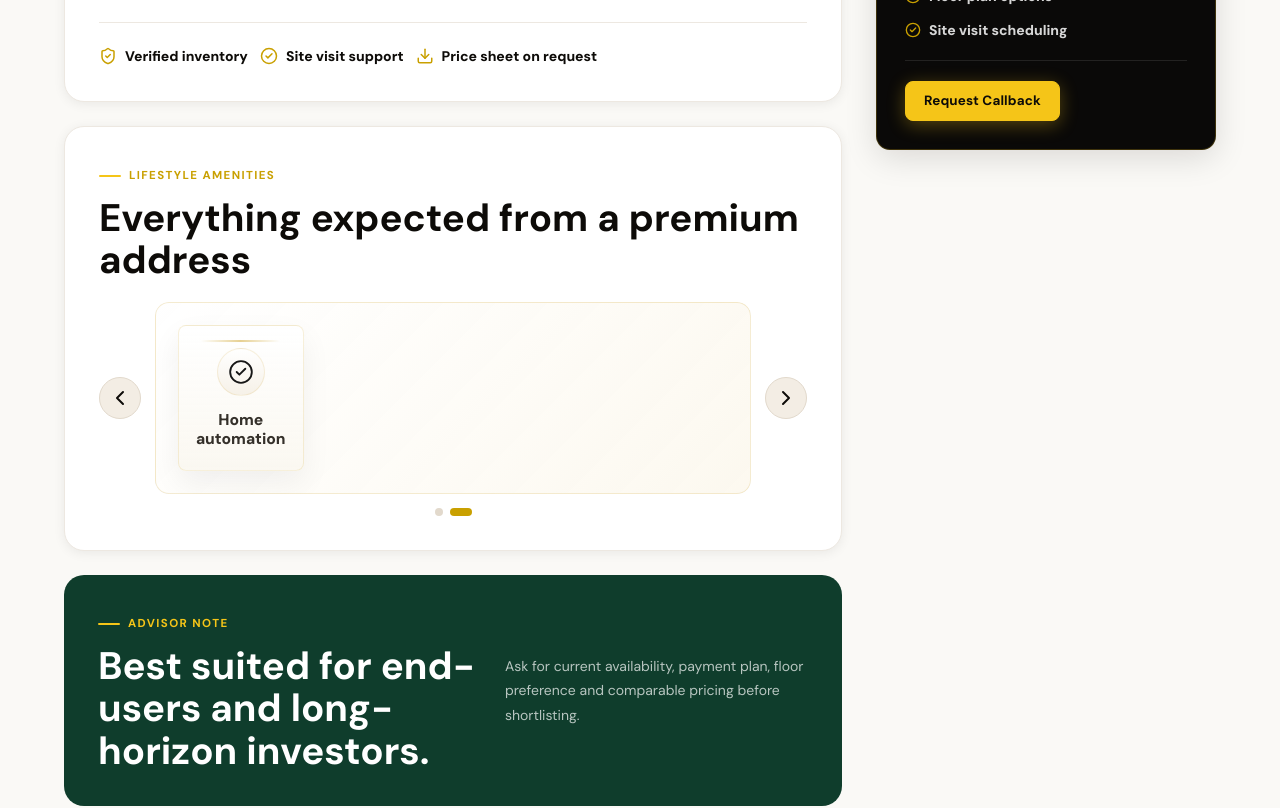
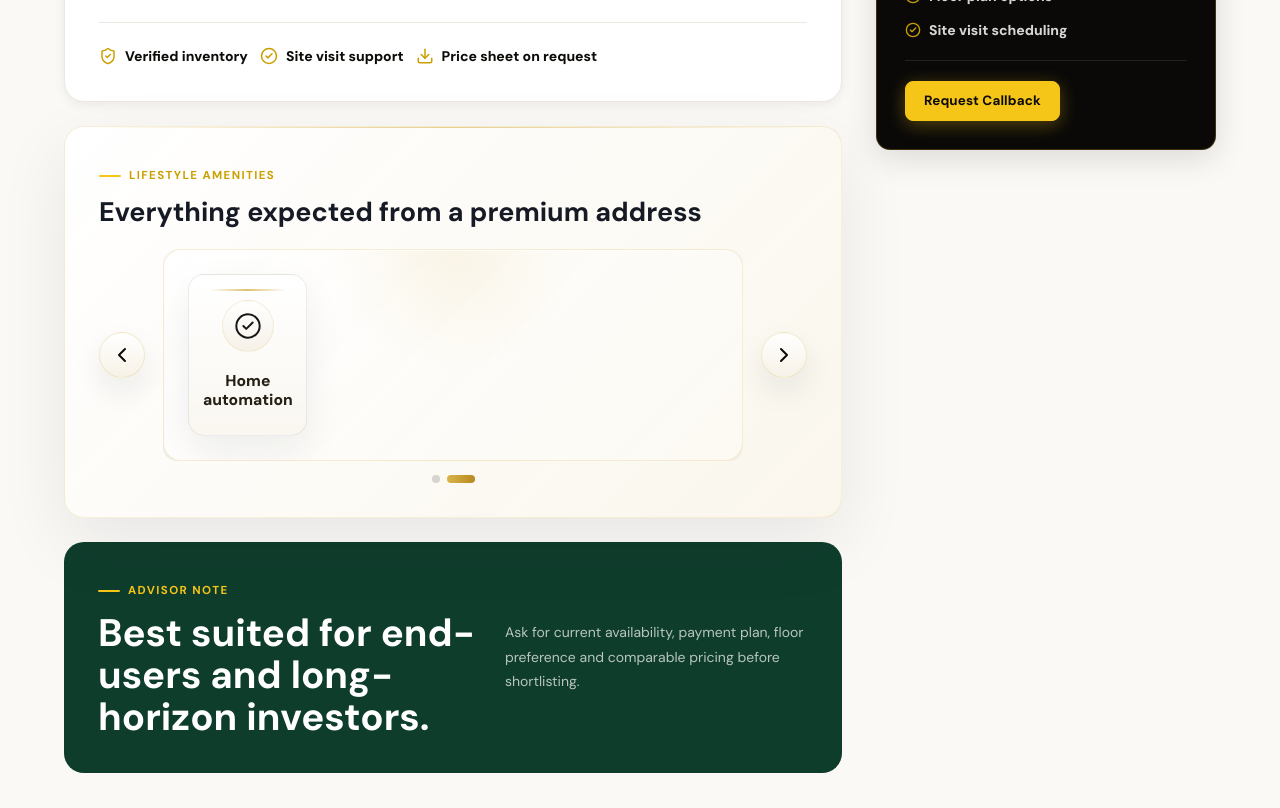
Before and after one commit to dubeyjistar3-crypto/big-bhk, a React (Create React App) app: page /properties/aravalli-crest-villas in a window 1280 px wide. Shown: the part 1020-1828 px from the top of the page. Built offline with nearby package versions, Linux system fonts and the light colour scheme; no server answers.

Commit message:
Polish amenity carousel design

```diff
--- a/src/App.css
+++ b/src/App.css
@@ -1090,13 +1090,40 @@ textarea { min-height: 130px; resize: vertical; }
   gap: 8px;
 }
 .trust-row svg, .enquiry-card-list svg { color: var(--yellow-dark); }
-.amenity-card { margin-top: 24px; }
-.section-mini-head { margin-bottom: 20px; }
+.amenity-card {
+  background:
+    linear-gradient(135deg, rgba(255,255,255,0.98), rgba(250,246,236,0.96)),
+    var(--white);
+  border-color: rgba(211, 170, 58, 0.18);
+  box-shadow: 0 24px 70px rgba(15, 18, 28, 0.08);
+  margin-top: 24px;
+  overflow: hidden;
+  position: relative;
+}
+.amenity-card::before {
+  background:
+    linear-gradient(90deg, transparent, rgba(211, 170, 58, 0.56), transparent);
+  content: '';
+  height: 1px;
+  left: 24px;
+  position: absolute;
+  right: 24px;
+  top: 0;
+}
+.section-mini-head {
+  margin-bottom: 22px;
+}
+.amenity-card .section-mini-head h2 {
+  color: #161a24;
+  font-size: clamp(1.45rem, 2.1vw, 2rem);
+  letter-spacing: 0;
+  margin-bottom: 0;
+}
 .amenity-carousel {
   align-items: center;
   display: grid;
-  gap: 14px;
-  grid-template-columns: 42px minmax(0, 1fr) 42px;
+  gap: 18px;
+  grid-template-columns: 46px minmax(0, 1fr) 46px;
 }
 .amenity-track-wrap {
   border-radius: var(--radius-lg);
@@ -1108,36 +1135,38 @@ textarea { min-height: 130px; resize: vertical; }
 }
 .amenity-slide {
   background:
-    linear-gradient(135deg, rgba(255,255,255,0.98), rgba(252,248,238,0.92)),
+    radial-gradient(circle at 50% 0, rgba(211, 170, 58, 0.1), transparent 34%),
+    linear-gradient(135deg, rgba(255,255,255,0.98), rgba(252,249,242,0.94)),
     #fff;
-  border: 1px solid rgba(211, 170, 58, 0.22);
-  border-radius: var(--radius-lg);
-  box-shadow: 0 18px 45px rgba(15, 18, 28, 0.08);
+  border: 1px solid rgba(211, 170, 58, 0.2);
+  border-radius: 18px;
+  box-shadow: inset 0 1px 0 rgba(255,255,255,0.9), 0 18px 45px rgba(15, 18, 28, 0.08);
   color: var(--ink);
   display: grid;
   flex: 0 0 100%;
-  gap: 16px;
+  gap: 18px;
   grid-template-columns: repeat(4, minmax(0, 1fr));
-  min-height: 190px;
-  padding: 22px;
+  min-height: 212px;
+  padding: 24px;
 }
 .amenity-icon-item {
   align-items: center;
   background:
-    linear-gradient(180deg, rgba(255,255,255,0.96), rgba(250,247,239,0.88));
-  border: 1px solid rgba(211, 170, 58, 0.18);
-  border-radius: var(--radius);
-  box-shadow: inset 0 1px 0 rgba(255,255,255,0.9), 0 12px 30px rgba(17, 24, 39, 0.06);
+    linear-gradient(180deg, rgba(255,255,255,0.98), rgba(249,246,239,0.92));
+  border: 1px solid rgba(20, 18, 15, 0.08);
+  border-radius: 16px;
+  box-shadow: inset 0 1px 0 rgba(255,255,255,0.92), 0 16px 38px rgba(17, 24, 39, 0.07);
   display: grid;
-  gap: 14px;
+  gap: 15px;
   justify-items: center;
-  min-height: 146px;
-  padding: 22px 14px;
+  min-height: 158px;
+  padding: 24px 14px;
   position: relative;
   text-align: center;
+  transition: border-color 0.2s ease, box-shadow 0.2s ease, transform 0.2s ease;
 }
 .amenity-icon-item::before {
-  background: linear-gradient(90deg, rgba(211, 170, 58, 0), rgba(211, 170, 58, 0.55), rgba(211, 170, 58, 0));
+  background: linear-gradient(90deg, rgba(211, 170, 58, 0), rgba(211, 170, 58, 0.72), rgba(211, 170, 58, 0));
   border-radius: 999px;
   content: '';
   height: 2px;
@@ -1146,19 +1175,24 @@ textarea { min-height: 130px; resize: vertical; }
   right: 18%;
   top: 14px;
 }
+.amenity-icon-item:hover {
+  border-color: rgba(211, 170, 58, 0.34);
+  box-shadow: inset 0 1px 0 rgba(255,255,255,0.92), 0 20px 46px rgba(17, 24, 39, 0.1);
+  transform: translateY(-3px);
+}
 .amenity-slide svg {
   background: linear-gradient(180deg, #fff, #f6f1e8);
   border: 1px solid rgba(211, 170, 58, 0.16);
   border-radius: 999px;
   color: #171717;
   flex-shrink: 0;
-  height: 48px;
-  padding: 10px;
-  width: 48px;
+  height: 52px;
+  padding: 11px;
+  width: 52px;
   stroke-width: 1.7;
 }
 .amenity-slide h3 {
-  color: #34302a;
+  color: #252015;
   font-family: 'DM Sans', sans-serif;
   font-size: 0.98rem;
   font-weight: 800;
@@ -1167,19 +1201,21 @@ textarea { min-height: 130px; resize: vertical; }
 }
 .slider-arrow {
   align-items: center;
-  background: var(--cream);
-  border: 1px solid var(--line);
+  background: linear-gradient(180deg, #fff, #f7f2e7);
+  border: 1px solid rgba(211, 170, 58, 0.22);
   border-radius: 50%;
   color: var(--ink);
   cursor: pointer;
   display: inline-flex;
-  height: 42px;
+  height: 46px;
   justify-content: center;
-  width: 42px;
+  box-shadow: 0 14px 30px rgba(17, 24, 39, 0.08);
+  width: 46px;
 }
 .slider-arrow:hover {
-  background: var(--yellow);
-  border-color: var(--yellow);
+  background: linear-gradient(180deg, #d8b44a, #b88a20);
+  border-color: rgba(184, 138, 32, 0.9);
+  color: #111;
 }
 .slider-arrow.dark {
   background: rgba(255,255,255,0.1);
@@ -1197,7 +1233,7 @@ textarea { min-height: 130px; resize: vertical; }
   margin-top: 14px;
 }
 .slider-dots button {
-  background: var(--line);
+  background: rgba(18, 17, 15, 0.16);
   border: 0;
   border-radius: 50%;
   cursor: pointer;
@@ -1206,8 +1242,8 @@ textarea { min-height: 130px; resize: vertical; }
   width: 8px;
 }
 .slider-dots button.active {
-  background: var(--yellow-dark);
-  width: 22px;
+  background: linear-gradient(90deg, #d8b44a, #b88a20);
+  width: 28px;
   border-radius: 999px;
 }
 .amenities span {
@@ -2473,6 +2509,14 @@ tr:hover td { background: rgba(245,197,24,0.02); }
   .project-facts div { border-right: 0; border-bottom: 1px solid var(--line-light); }
   .project-facts div:last-child { border-bottom: 0; }
   .overview-card, .amenity-card, .premium-gallery, .investment-band { padding: 22px; }
+  .amenity-card::before {
+    left: 18px;
+    right: 18px;
+  }
+  .amenity-card .section-mini-head h2 {
+    font-size: 1.45rem;
+    line-height: 1.16;
+  }
   .gallery-head { align-items: start; flex-direction: column; }
   .gallery-tile.featured { grid-column: auto; grid-row: auto; min-height: 240px; }
   .hero {
```
